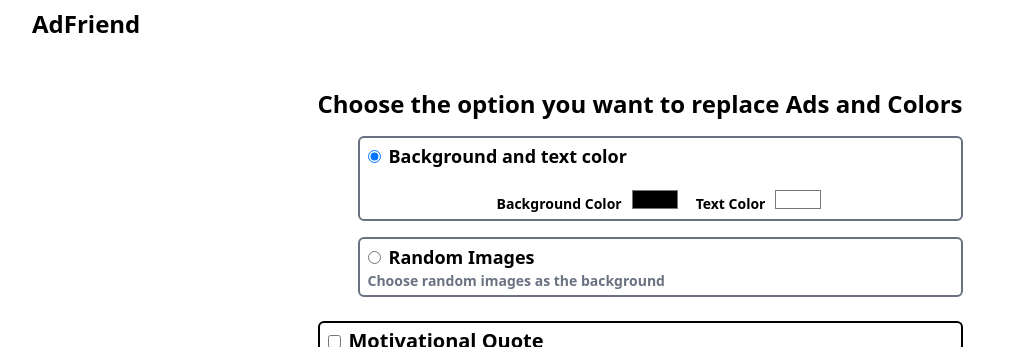
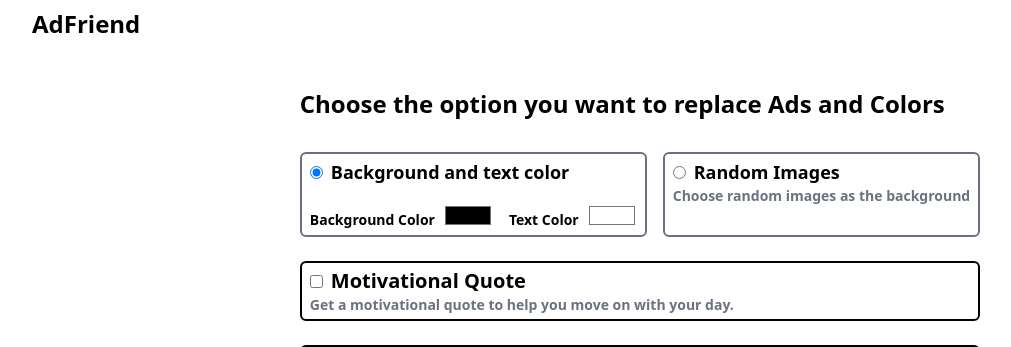
Before and after one commit to OscarM03/adfriend-chrome-extension, a React (Vite) app in the folder adfriend/: page / in a window 1280 px wide. Shown: the top 347 px of the page, without its empty margins (0-1011 px from the left). Built offline with nearby package versions, Linux system fonts and the light colour scheme.

Commit message:
Shift the customize panel from the selections to the top and keep them separate in a component

```diff
--- a/adfriend/src/components/CustomizationPanel.jsx
+++ b/adfriend/src/components/CustomizationPanel.jsx
@@ -2,8 +2,8 @@
 
 const CustomizationPanel = ({ customizeOption, handleCustomizeChange, bgColor, textColor, handleColorChange }) => {
     return (
-        <div className="mt-4">
-            <div className="border-2 rounded-md py-1 px-2 mt-4 border-gray-500 ml-10">
+        <div className="mt-4 flex gap-4">
+            <div className="border-2 rounded-md py-1 px-2 mt-4 border-gray-500">
                 <input
                     type="radio"
                     name="customize"
@@ -22,7 +22,7 @@
                     </div>
                 </div>
             </div>
-            <div className="border-2 rounded-md py-1 px-2 mt-4 border-gray-500 ml-10">
+            <div className="border-2 rounded-md py-1 px-2 mt-4 border-gray-500">
                 <input type="radio" name="customize" checked={customizeOption === "images"} onChange={() => handleCustomizeChange("images")} />
                 <label className="ml-2 font-bold text-lg">Random Images</label>
                 <p className="text-sm text-gray-500 font-bold">Choose random images as the background</p>
```
